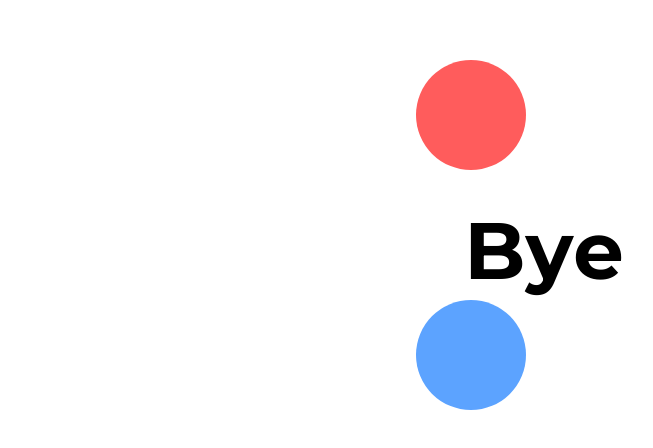
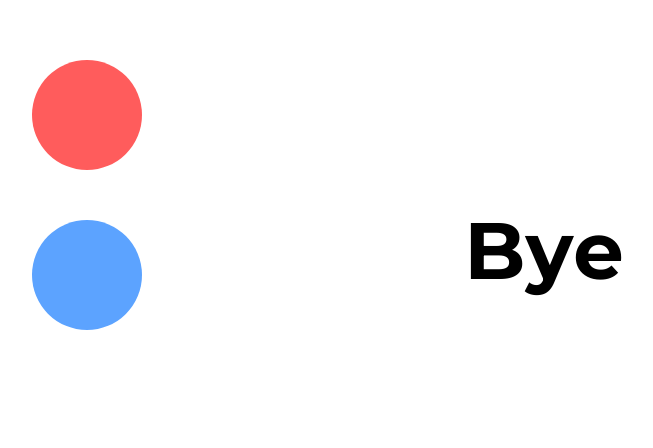
Before and after one commit to earthtosam/parallax, a plain HTML site: page index.html in a window 1280 px wide. Shown: the part 150-598 px from the top of the page, without its empty margins (96-749 px from the left). Drawn offline with Linux system fonts and the light colour scheme.

Commit message:
Update main.css
Changed span positioning

```diff
--- a/css/main.css
+++ b/css/main.css
@@ -27,7 +27,7 @@ span {
     height: 110px;
     position: absolute;
     bottom: 60%;
-    left: 40%;
+    left: 10%;
     background: #ff5c5c;
     border-radius: 50%;
 }
@@ -36,8 +36,8 @@ span {
     width: 110px;
     height: 110px;
     position: absolute;
-    bottom: 30%;
-    left: 40%;
+    bottom: 40%;
+    left: 10%;
     background: #5ca3ff;
     border-radius: 50%;
 }
```
